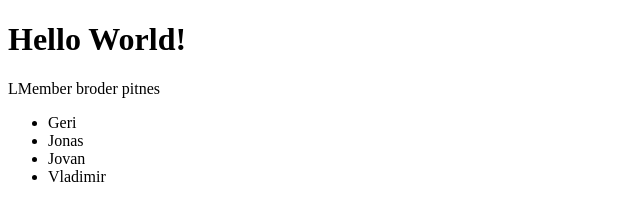
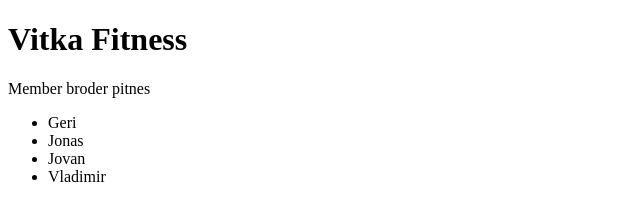
Before and after one commit to geriuntukbelajar/test-repo-untuk-rebase, a plain HTML site: page index.html in a window 1280 px wide. Shown: the whole page, without its empty margins (0-640 px from the left). Drawn offline with Linux system fonts and the light colour scheme.

Commit message:
mengubah title menjadi Vitka Fitness

```diff
--- a/index.html
+++ b/index.html
@@ -6,8 +6,8 @@
     <title>Coba Git Rebase</title>
 </head>
 <body>
-    <h1>Hello World!</h1>
-    <p>LMember broder pitnes</p>
+    <h1>Vitka Fitness</h1>
+    <p>Member broder pitnes</p>
     <ul>
         <li>Geri</li>
         <li>Jonas</li>
```
